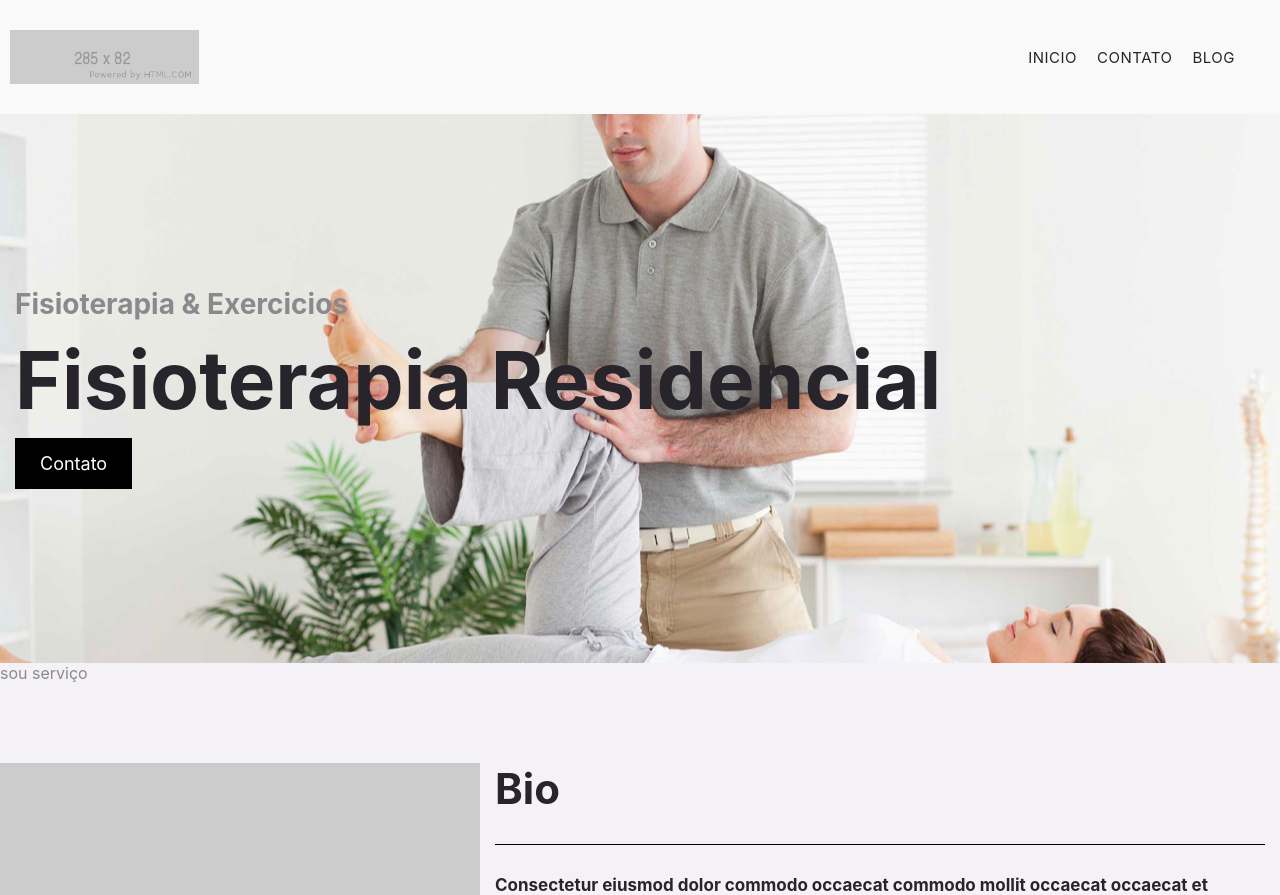
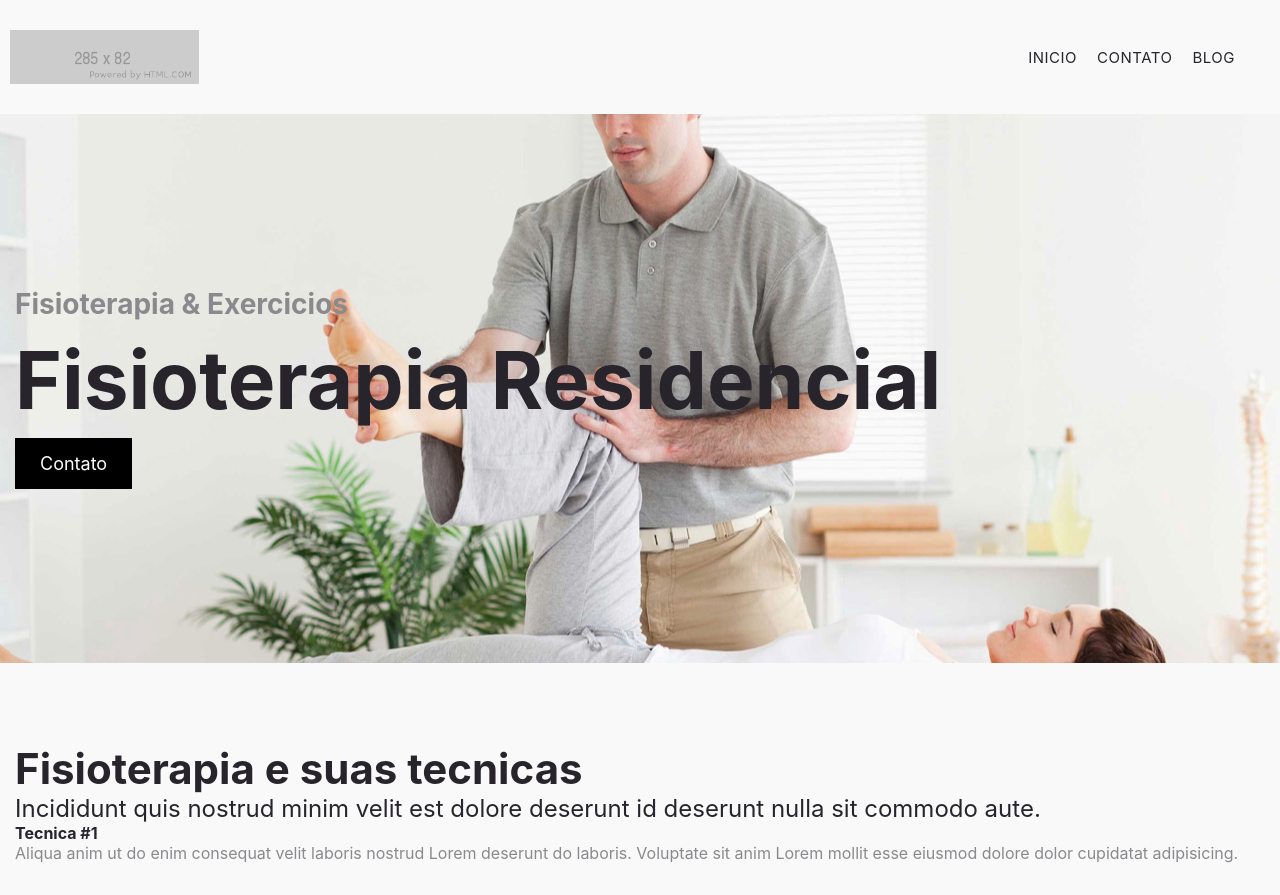
Before and after one commit to luizhenrik/nextjs-wordpress, a Next.js app: page / in a window 1280 px wide. Shown: the top 895 px of the page. Built offline with nearby package versions, Linux system fonts and the light colour scheme.

Commit message:
arrumei espaçamentos e comecei servicos home

```diff
--- a/components/home/bio.module.scss
+++ b/components/home/bio.module.scss
@@ -19,6 +19,7 @@
         align-content: flex-start;
         align-items: flex-start;
         justify-content: flex-start;
+        padding: 0 15px;
     }
 
     &__image {
@@ -35,6 +36,7 @@
 
         @media all and (max-width: 940px) {
             margin-top: 40px;
+            padding: 0;
         }
     }
 
--- a/components/home/services.js
+++ b/components/home/services.js
@@ -1,7 +1,21 @@
 import React from 'react'
+
+import style from '@/components/home/services.module.scss'
 
 export default function HomeServices() {
   return (
-        <div>{'sou serviço'}</div>
+        <div className={`${style['home-services']}`}>
+            <div className={`${style['home-services__content']}`}>
+                <h2 className={`${style['home-services__title']}`}>Fisioterapia e suas tecnicas</h2>
+                <h3 className={`${style['home-services__subtitle']}`}>Incididunt quis nostrud minim velit est dolore deserunt id deserunt nulla sit commodo aute.</h3>
+
+                <div className={`${style['home-services__container']}`}>
+                    <div className={`${style['home-services__item']}`}>
+                        <h4 className={`${style['home-services__item-title']}`}>Tecnica #1</h4>
+                        <p className={`${style['home-services__item-text']}`}>Aliqua anim ut do enim consequat velit laboris nostrud Lorem deserunt do laboris. Voluptate sit anim Lorem mollit esse eiusmod dolore dolor cupidatat adipisicing.</p>
+                    </div>
+                </div>
+            </div>
+        </div>
   )
 }
--- a/components/home/services.module.scss
+++ b/components/home/services.module.scss
@@ -0,0 +1,38 @@
+@import '../../styles/variables';
+@import '../../styles/mixins';
+
+.home-services {
+    width: 100%;
+    float: left;
+    padding: 80px 0;
+    @include setTheme(background-color, foreground-color2);
+
+    &__title {
+        @include fontSize(42px);
+        @include setTheme(color, primary-color);
+    }
+
+    &__subtitle {
+        @include fontSize(24px);
+        @include setTheme(color, primary-color);
+        font-weight: 400;
+    }
+
+    &__content {
+        width: 100%;
+        max-width: $container;
+        margin: 0 auto;
+        display: flex;
+        flex-wrap: wrap;
+        align-content: flex-start;
+        align-items: flex-start;
+        justify-content: flex-start;
+        padding: 0 15px;
+    }
+
+    &__item {}
+
+    &__item-title {}
+
+    &__item-text{}
+}
```
